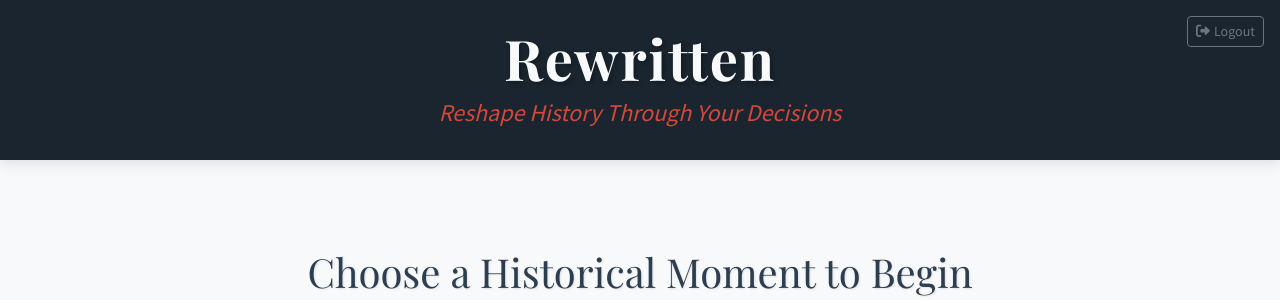
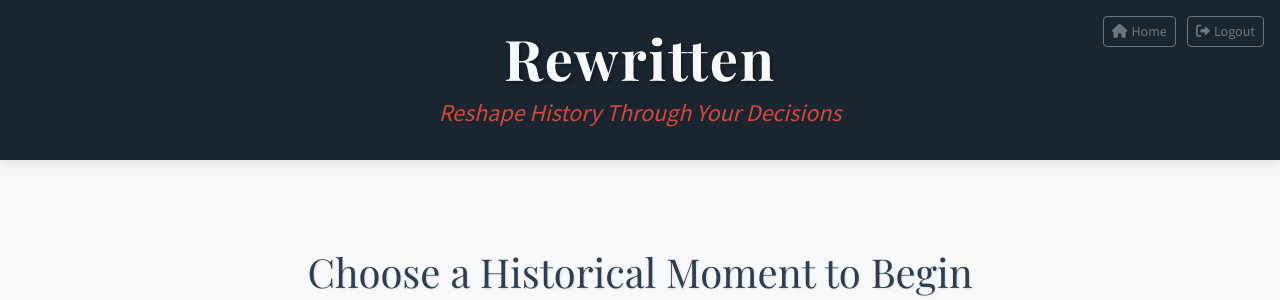
Before and after one commit to Jay-Lalwani/rewritten, a Flask app: page / in a window 1280 px wide. Shown: the top 300 px of the page. Run offline with Flask 3, Linux system fonts and the light colour scheme; data comes from the database, SQL or seed files in the repository.

Commit message:
home button

```diff
--- a/templates/components/header.html
+++ b/templates/components/header.html
@@ -2,6 +2,9 @@
   <h1 class="game-title">Rewritten</h1>
   <h2 class="game-subtitle">Reshape History Through Your Decisions</h2>
   <div class="position-absolute top-0 end-0 m-3">
+    <a href="{{ url_for('index') }}" class="btn btn-outline-secondary btn-sm me-2">
+      <i class="fas fa-home me-1"></i>Home
+    </a>
     <a href="{{ url_for('logout') }}" class="btn btn-outline-secondary btn-sm">
       <i class="fas fa-sign-out-alt me-1"></i>Logout
     </a>
```
